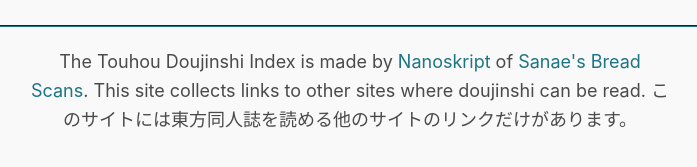
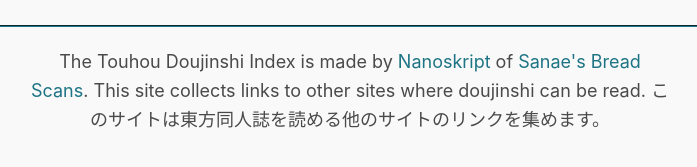
Before and after one commit to nanoskript/touhou-doujinshi-index, a Python web app: template templates/recipes.html in a window 1280 px wide. Shown: the part 1008-1175 px from the top of the page, without its empty margins (290-987 px from the left). Run offline with Jinja, Linux system fonts and the light colour scheme; the template is opened without the code that fills it, so the values that code supplies are empty.

Commit message:
docs: amend footer message

```diff
--- a/templates/_base.html
+++ b/templates/_base.html
@@ -43,7 +43,7 @@
         The Touhou Doujinshi Index is made by <a href="https://nsk.sh/">Nanoskript</a>
         of <a href="https://sanaesbread.moe/">Sanae's Bread Scans</a>.
         This site collects links to other sites where doujinshi can be read.
-        このサイトには東方同人誌を読める他のサイトのリンクだけがあります。
+        このサイトは東方同人誌を読める他のサイトのリンクを集めます。
     </div>
 </footer>
 </body>
```
